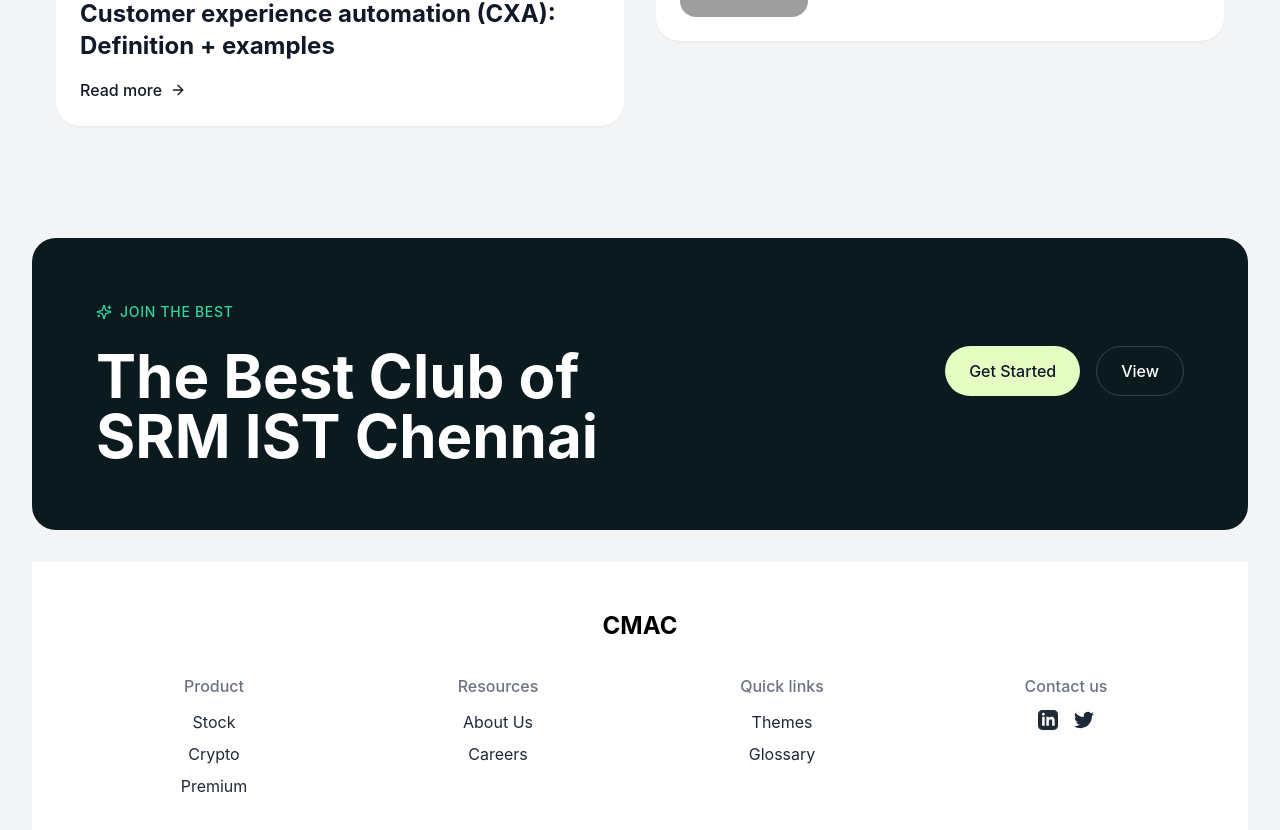
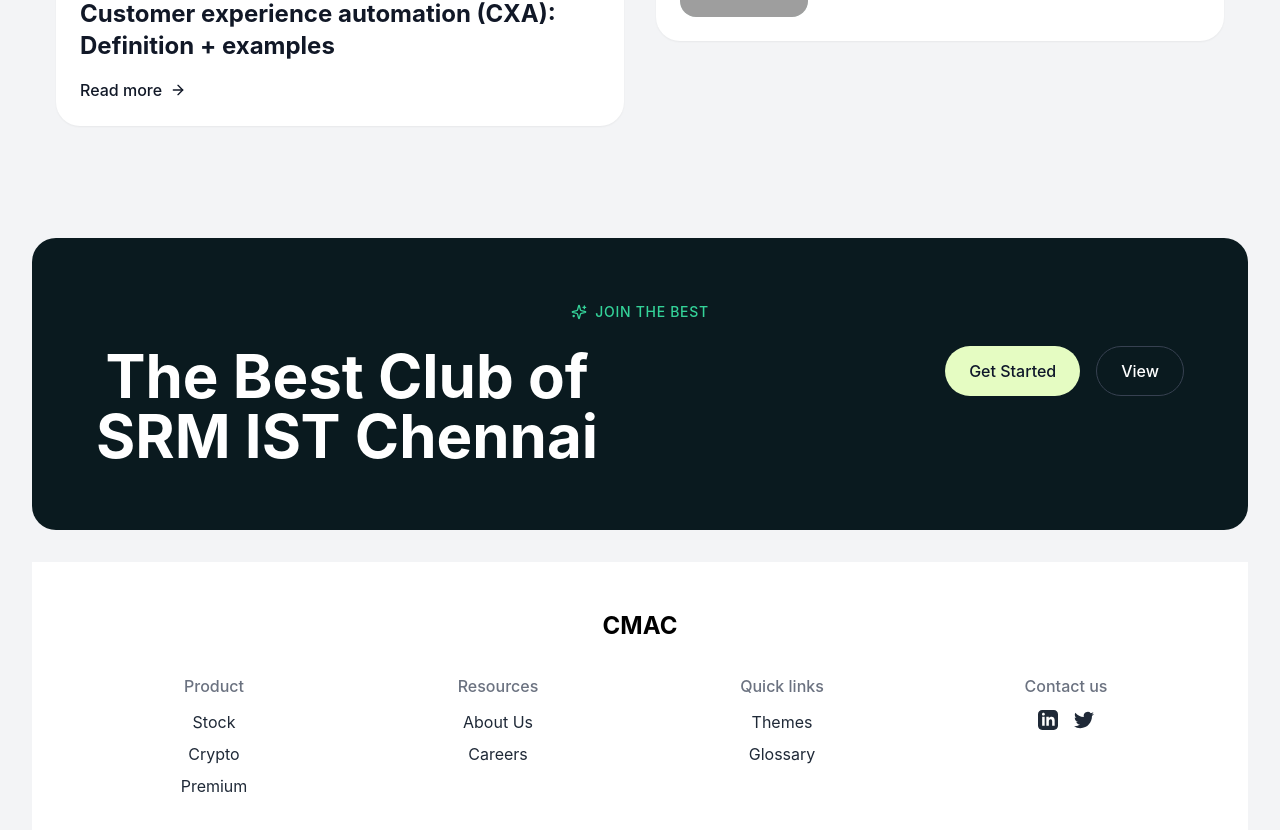
Before and after one commit to Sai-404/cmac-website, a React (Vite) app in the folder client/: page / in a window 1280 px wide. Shown: the part 4228-5058 px from the top of the page. Built offline with nearby package versions, Linux system fonts and the light colour scheme; grey boxes are pictures that could not be loaded.

Commit message:
Improve layout and alignment in WhatsApp component for better visual consistency

```diff
--- a/client/src/Components/WhatsApp.jsx
+++ b/client/src/Components/WhatsApp.jsx
@@ -3,14 +3,14 @@ import { Sparkles } from 'lucide-react';
 
 const WhatsApp = () => {
   return (
-    <div className="bg-[#0A1A1F] w-full rounded-3xl p-4 sm:p-8 md:p-16">
-      <div className="max-w-6xl mx-auto">
-        <div className="flex items-center gap-2 text-emerald-400 mb-6">
+    <div className="bg-[#0A1A1F] w-full rounded-3xl p-4 sm:p-8 md:p-16 flex items-center justify-center">
+      <div className="max-w-6xl w-full">
+        <div className="flex items-center justify-center gap-2 text-emerald-400 mb-6">
           <Sparkles size={16} className="text-emerald-400" />
           <span className="text-sm font-medium tracking-wider uppercase">Join the best</span>
         </div>
 
-        <div className="flex flex-col md:flex-row justify-between items-start gap-8">
+        <div className="flex flex-col items-center text-center md:flex-row md:justify-between md:items-start gap-8">
           <h1 className="text-3xl sm:text-4xl md:text-6xl font-bold text-white leading-tight">
             The Best Club of<br />
             SRM IST Chennai
```
